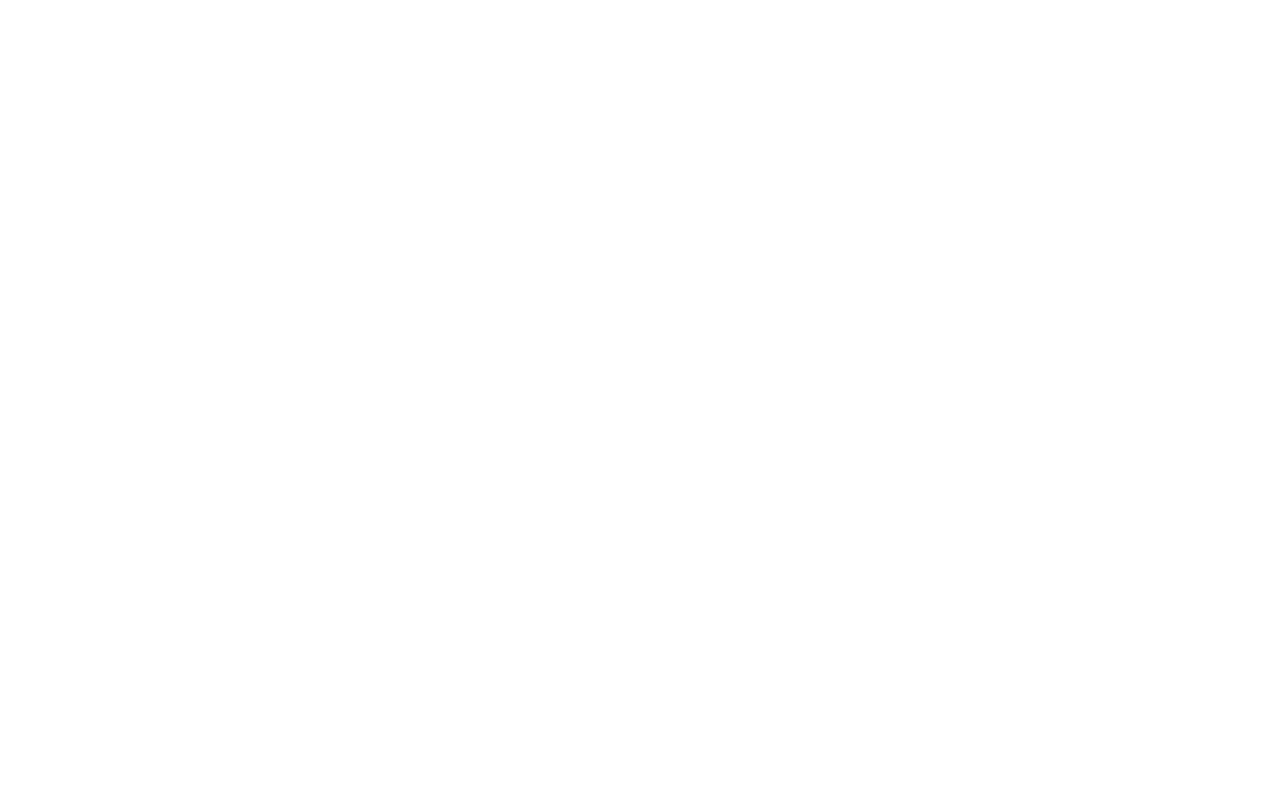
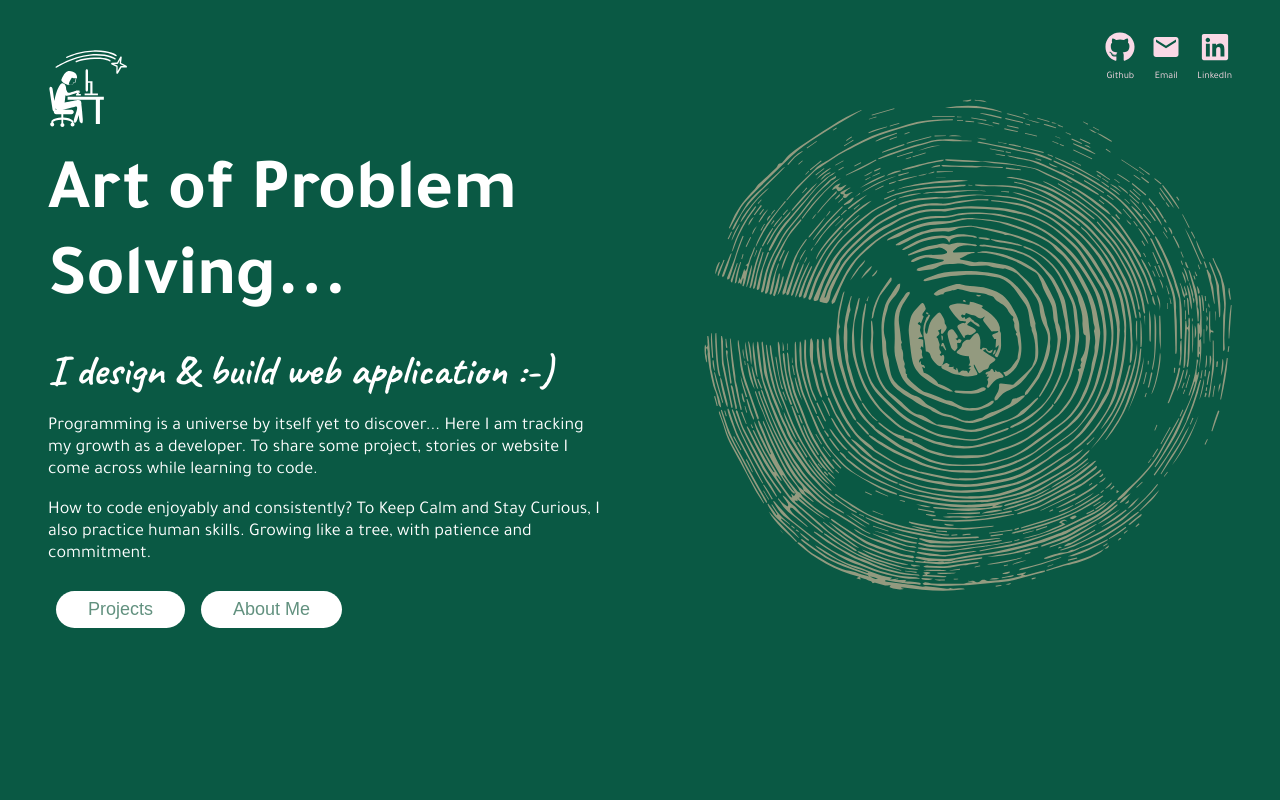
Before and after one commit to YingCG/dev-journal, a React (Create React App) app: page / in a window 1280 px wide. Before the commit this address had no page. Shown: the top 800 px of the page. Built offline with nearby package versions, Linux system fonts and the light colour scheme; a web font is replaced by a local one.

Commit message:
friday fix

```diff
--- a/src/components/App.jsx
+++ b/src/components/App.jsx
@@ -20,7 +20,7 @@
       <div className="app-container">
         <Router>
           <Routes>
-            <Route exact path="/dev-journal" element={<Home />} />
+            <Route exact path="/" element={<Home />} />
             <Route exact path="/design" element={<Design />} />
             <Route exact path="/development" element={<Projects />} />
             <Route exact path="/projects/css" element={<Css />} />
```
